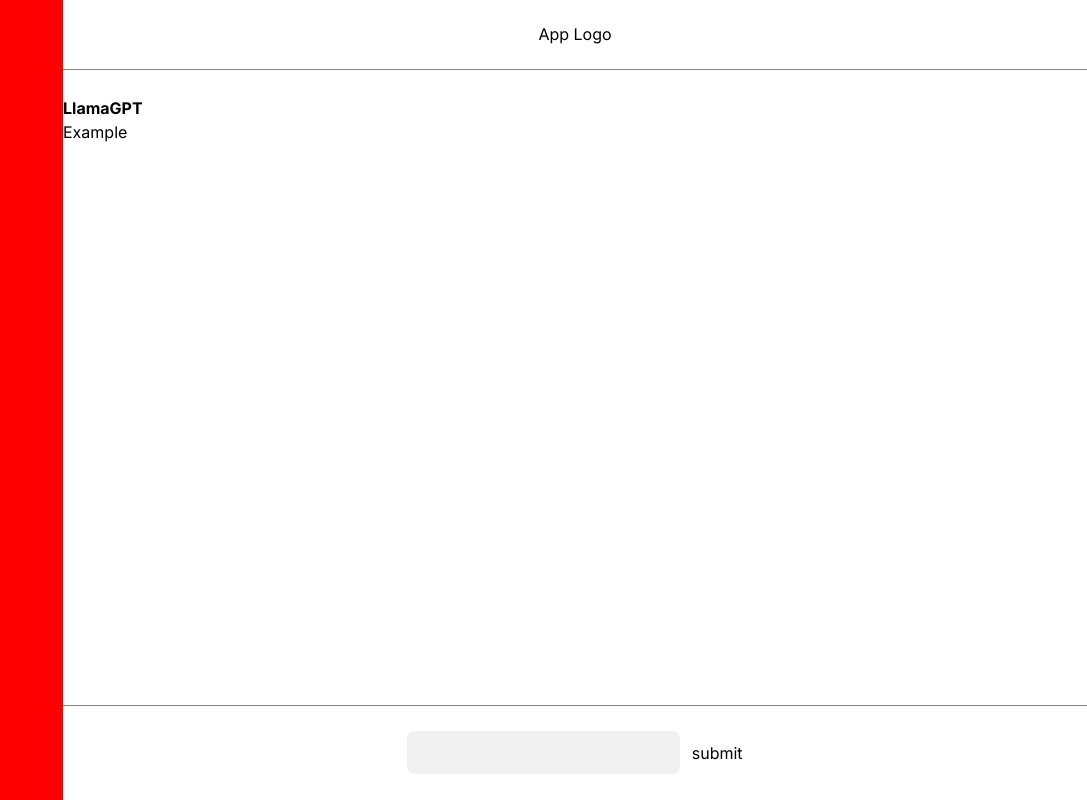
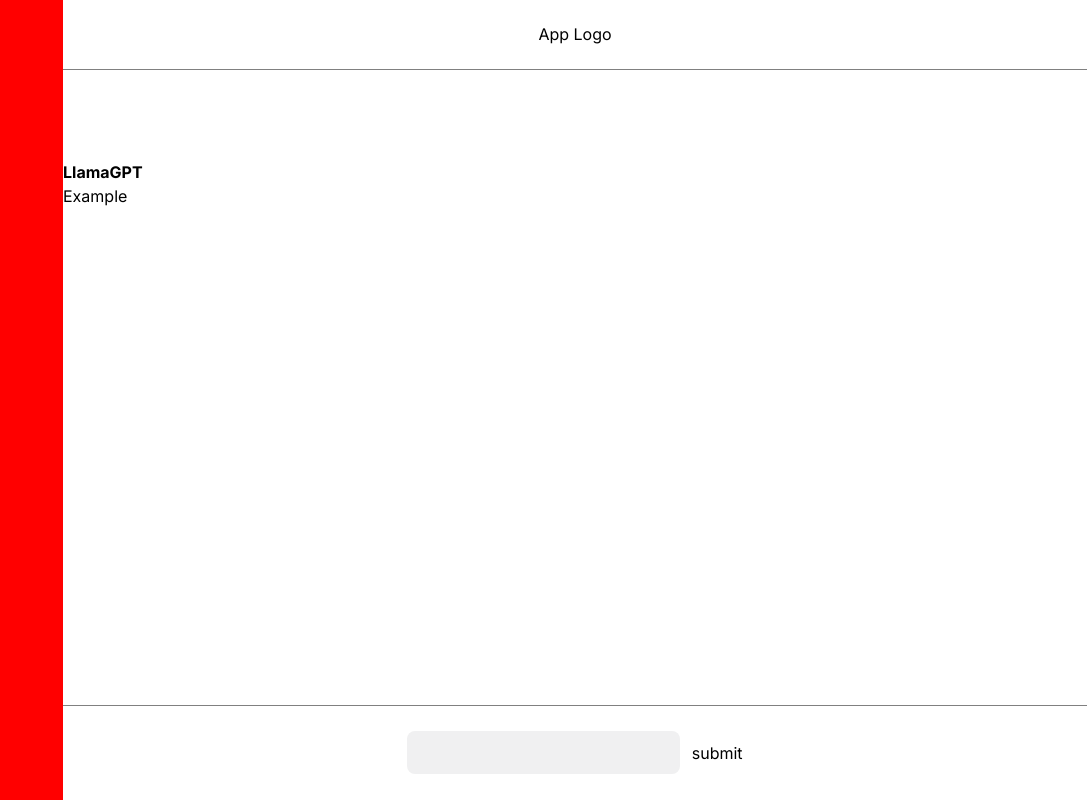
Before and after one commit to Iyanu456/llamaGPT, a Next.js app: page / in a window 1280 px wide. Shown: the whole page, without its empty margins (193-1280 px from the left). Built offline with nearby package versions, Linux system fonts and the light colour scheme.

Commit message:
ui improvements

```diff
--- a/src/app/page.js
+++ b/src/app/page.js
@@ -11,10 +11,10 @@ export default function Home() {
     <div className="relative main-container w-[100%] h-screen">
         <aside></aside>
         <main>
-            <header className="z-20 max-sm:left-0 absolute top-0 right-0 left-[16em] bottom-[auto] px-3 py-[1.4em] grid place-items-center">
+            <header className="z-20 max-sm:left-0 fixed top-0 right-0 left-[16em] bottom-[auto] px-3 py-[1.4em] grid place-items-center">
                 <div>App Logo</div>
             </header>
-            <div class="z-0 chat-container">
+            <div class="relative top-[4em] z-0 chat-container">
 	  {banner && <div>
 		  <h2><b>LlamaGPT</b></h2>
 	  	<div className="example-container">
```
